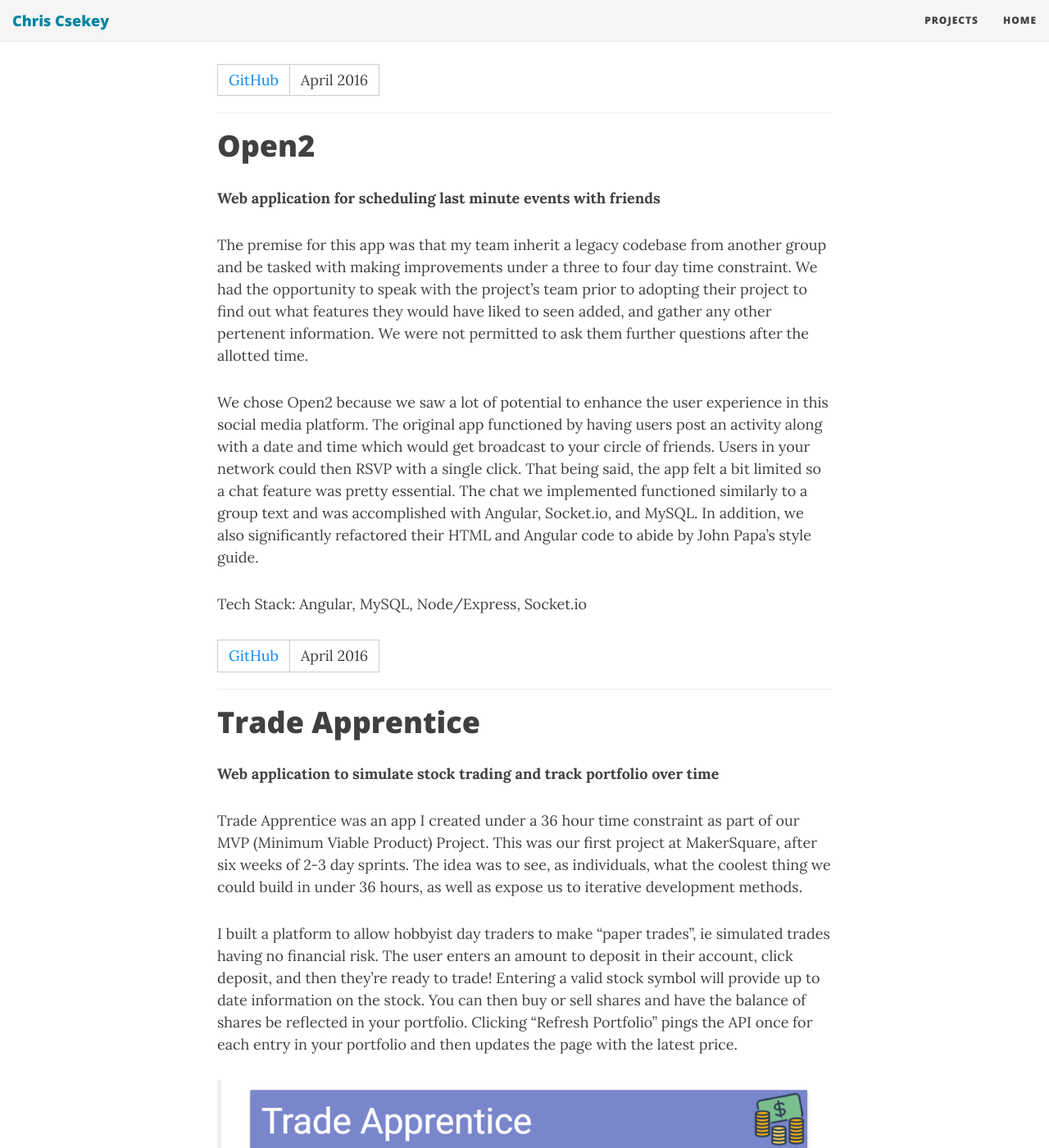
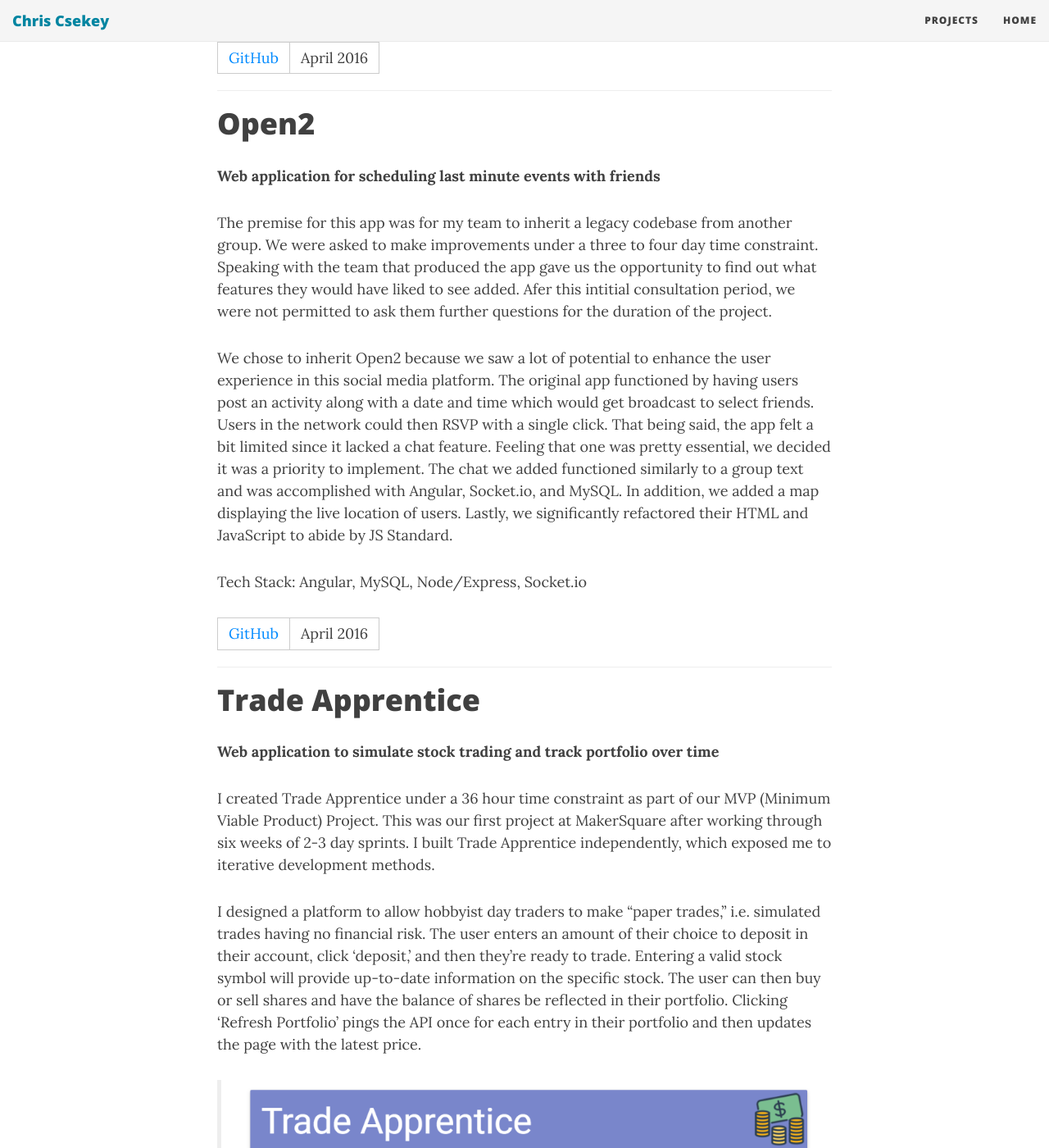
Before and after one commit to cse25/cse25.github.io, a Jekyll site: the page built from projects.md, in a window 1280 px wide and 1400 px high, scrolled down 3249 px. Shown: the whole window at 82% size. Built offline with Jekyll 4.4.1, drawn with Linux system fonts in a browser that asks for light colours; nearby versions of some CDN libraries; some of the changed text lies outside the part shown.

Commit message:
edit projects descriptions 2

```diff
--- a/projects.md
+++ b/projects.md
@@ -10,18 +10,18 @@
 
 >![Forcefield Logo](/img/forcefield-iphone.png)
 
-With Forcefield, my team and I set out to develop an alternative to the emergency poles commonly seen dotting the landscape of college campuses.  Research shows these beacons are mostly ineffective at preventing abduction, as well as being costly to install and maintain, so we decided to create an app that would allow students to alert campus security of their location utilizing their smartphone's built in GPS.
+With Forcefield, my team and I set out to develop an alternative to the emergency poles commonly seen dotting the landscape of college campuses.  Forcefield would allow campuses to uphold student safety while eliminating the need to install and maintain costly emergency poles.  We decided to create an app that would allow students to alert campus security of their location utilizing their smartphone's built in GPS.
 
 >![V.BTTN](/img/button.png)
 
-We built Forcefield around the [V.BTTN](http://www.vsnmobil.com/products/v-bttn-wearable-bluetooth-le-4-0-device), a wearable Bluetooth Low Energy device.  The user registers by selecting their school or other institution and then inputs their contact information.  The button is then paired with the app by holding the button down for eight seconds.  Once paired, the app quietly runs in the background.  When the user feels they are in danger, they simply press the button.  The smartphone then transmits the user's location with web sockets, as well as database queries for record keeping.  The users' name, phone number, emergency start time, emergency end time (if applicable), as well as location are rendered on the officer dashboard.  At this point the security officer can phone the student to check if they are safe, or dispatch a nearby officer to the emergency location.  The location updates on the dashboard every few seconds, as well as a trail showing where the student has been.  The officer may also set resolved emergencies inactive as well as view a heat map of previous emergencies.
+We built Forcefield around the [V.BTTN](http://www.vsnmobil.com/products/v-bttn-wearable-bluetooth-le-4-0-device), a wearable Bluetooth Low Energy device.  The user registers with our app by selecting their school or other institution, and then inputs their contact information.  The button is then paired with the app by holding the button down for eight seconds.  Once paired, the app quietly runs in the background.  When the user feels they are in danger, they simply press the button.  The smartphone then transmits the user's location with web sockets, as well as database queries for record keeping.  The user's name, phone number, emergency start time, emergency end time (if applicable), as well as location are rendered on the officer dashboard.  At this point the security officer can phone the student to check if they are safe, or dispatch a nearby officer to the emergency location.  The location updates on the dashboard every few seconds, and a trail is generated to show where the student has been.  The officer may also set resolved emergencies inactive as well as view a heat map of previous emergencies.
 
 >![Forcefield Dashboard](/img/forcefield-dashboard.png)
 *Security Officer Dashboard*
 
-[Click Here](http://forcefield.herokuapp.com/#/dashboard) to give the dashboard a try.  I've inserted some fake emergencies in our database for demonstration purposes.
+Click [here](http://forcefield.herokuapp.com/#/dashboard) to give the dashboard a try.  I've inserted some fake emergencies in our database for demonstration purposes.
 
-What sets Forcefield apart from other personal safety apps is having easy access to your application through the hardware button.  In the case of other apps, having to unlock your smartphone, open your app, and touch the screen can feel like an eternity when you're in danger.
+What sets Forcefield apart from other personal safety apps is having easy access to your application through the hardware button.  In the case of other apps, having to unlock your smartphone, open your app and touch the screen can feel like an eternity when you're in danger.
 
 Tech Stack: Angular, Ionic, Node/Express, MySQL, Socket.io
 
@@ -35,11 +35,11 @@
 
 >![Notesee Logo](/img/notesee-banner.png)
 
-My team and I decided to create a mobile application for students to share and organize their classroom notes.  One of the first things we discussed as a team was what we wanted our app to do at a high level.  The basics: A student signs into our app, creates a classroom, shares the join code with classmates, and they post notes to the classroom.  They post these notes by taking pictures with their smartphone camera and pressing upload in the app.  Stretch goals included: a tagging system for filtering notes by topic, upvotes and downvotes, optical character recognition (OCR), note annotation, and public/private classrooms.
+My team and I decided to create a mobile application for students to share and organize their classroom notes.  The basics: a student signs into our app, creates a classroom, shares the join code with classmates and they post notes to the classroom.  They post these notes by taking pictures with their smartphone camera and pressing 'upload.'  Stretch goals included: a tagging system for filtering notes by topic, an upvote and downvote feature, optical character recognition (OCR) and note annotation.
 
 We deployed our app to an AWS EC2 instance running Ubuntu and used Amazon's S3 to store our images.  We decided to convert our images to base64 strings and store the URL returned from S3 so we could get better performance and not store large images in our database directly.
 
-In the end, we ran out of time to implement our stretch goals but were satisfied with our final product, as it met all of our requirements for basic functionality and looked and felt polished.
+In the end, we ran out of time before implementing our stretch goals but were satisfied with our final product.  It met all of our requirements for basic functionality and looked and felt polished.
 
 Screenshots coming soon!
 
@@ -53,9 +53,9 @@
 
 **Web application for scheduling last minute events with friends**
 
-The premise for this app was that my team inherit a legacy codebase from another group and be tasked with making improvements under a three to four day time constraint.  We had the opportunity to speak with the project's team prior to adopting their project to find out what features they would have liked to seen added, and gather any other pertenent information.  We were not permitted to ask them further questions after the allotted time.
+The premise for this app was for my team to inherit a legacy codebase from another group.  We were asked to make improvements under a three to four day time constraint. Speaking with the team that produced the app gave us the opportunity to find out what features they would have liked to see added. Afer this intitial consultation period, we were not permitted to ask them further questions for the duration of the project.
 
-We chose Open2 because we saw a lot of potential to enhance the user experience in this social media platform.  The original app functioned by having users post an activity along with a date and time which would get broadcast to your circle of friends.  Users in your network could then RSVP with a single click.  That being said, the app felt a bit limited so a chat feature was pretty essential.  The chat we implemented functioned similarly to a group text and was accomplished with Angular, Socket.io, and MySQL.  In addition, we also significantly refactored their HTML and Angular code to abide by John Papa's style guide.
+We chose to inherit Open2 because we saw a lot of potential to enhance the user experience in this social media platform.  The original app functioned by having users post an activity along with a date and time which would get broadcast to select friends.  Users in the network could then RSVP with a single click.  That being said, the app felt a bit limited since it lacked a chat feature. Feeling that one was pretty essential, we decided it was a priority to implement.  The chat we added functioned similarly to a group text and was accomplished with Angular, Socket.io, and MySQL.  In addition, we added a map displaying the live location of users.  Lastly, we significantly refactored their HTML and JavaScript to abide by JS Standard.
 
 Tech Stack: Angular, MySQL, Node/Express, Socket.io
 
@@ -67,14 +67,14 @@
 
 **Web application to simulate stock trading and track portfolio over time**
 
-Trade Apprentice was an app I created under a 36 hour time constraint as part of our MVP (Minimum Viable Product) Project.  This was our first project at MakerSquare, after six weeks of 2-3 day sprints.  The idea was to see, as individuals, what the coolest thing we could build in under 36 hours, as well as expose us to iterative development methods.
+I created Trade Apprentice under a 36 hour time constraint as part of our MVP (Minimum Viable Product) Project.  This was our first project at MakerSquare after working through six weeks of 2-3 day sprints.  I built Trade Apprentice independently, which exposed me to iterative development methods.
 
-I built a platform to allow hobbyist day traders to make "paper trades", ie simulated trades having no financial risk.  The user enters an amount to deposit in their account, click deposit, and then they're ready to trade!  Entering a valid stock symbol will provide up to date information on the stock.  You can then buy or sell shares and have the balance of shares be reflected in your portfolio.  Clicking "Refresh Portfolio" pings the API once for each entry in your portfolio and then updates the page with the latest price.
+I designed a platform to allow hobbyist day traders to make "paper trades," i.e. simulated trades having no financial risk.  The user enters an amount of their choice to deposit in their account, click 'deposit,' and then they're ready to trade.  Entering a valid stock symbol will provide up-to-date information on the specific stock.  The user can then buy or sell shares and have the balance of shares be reflected in their portfolio.  Clicking 'Refresh Portfolio' pings the API once for each entry in their portfolio and then updates the page with the latest price.
 
 >![Trade Apprentice Screenshot](/img/trade-apprentice-screenshot.png)
 *Trade Apprentice Dashboard*
 
-I quickly styled the app with the CSS framework Materialize to make it look presentable.  There are some features I would have loved to have implemented if time permitted.  For starters, having user accounts and persisting data would be a top priority.  A graph showing performance over time would be a close second.  Another direction one could take it would be making the app a competition over who can make the most money by trading in a fixed number of weeks.  In the end, making the app work was the first priority and I have had plenty of opportunities since to improve my Angular skills.
+I quickly styled the app with the CSS framework Materialize to make it look presentable.  There are some features I would have loved to have implemented if time permitted.  For starters, having the possibility for the creation of user accounts and persisting data would be a top priority.  A graph showing performance over time would be a close second.  Another means of improvement would be making the app competitive. For example, users could compete to see who can make the most money by trading in a fixed number of weeks.  In the end, making the app demo ready was my first priority. Since this project, I have had plenty of opportunities to improve my Angular skills.
 
 Tech Stack: Angular, Node/Express, MarkIt API, Materialize
 
```
